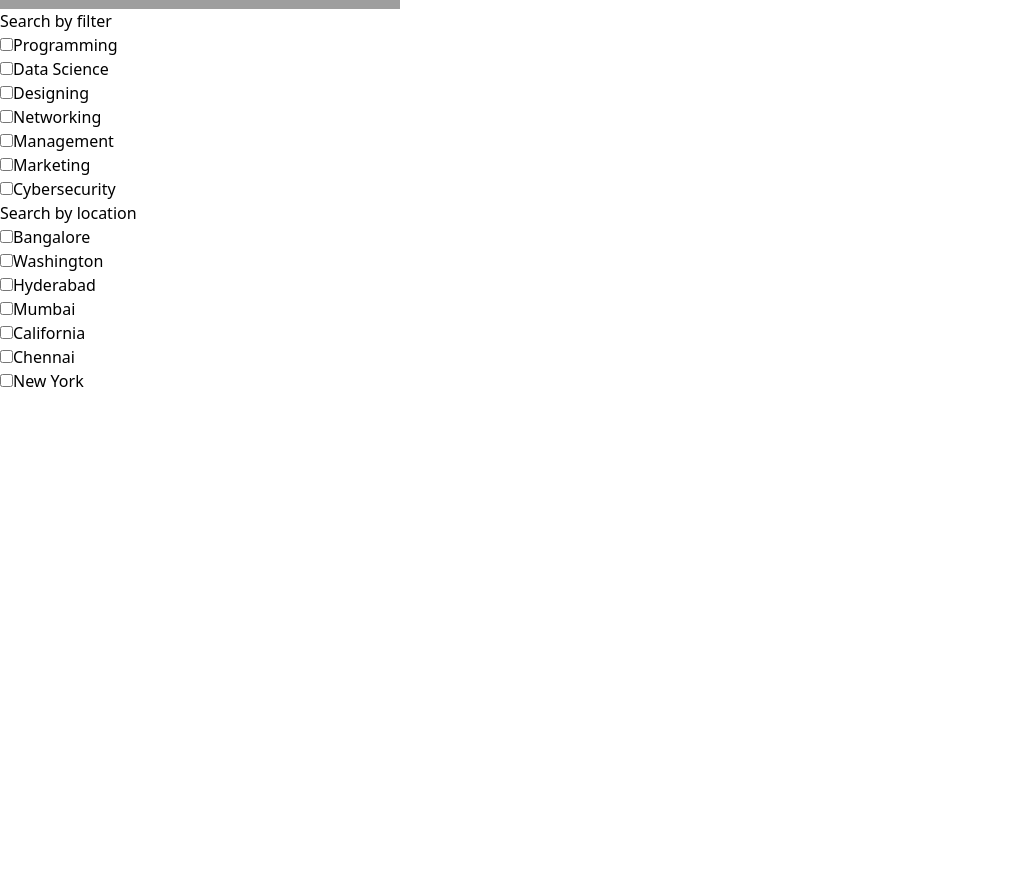
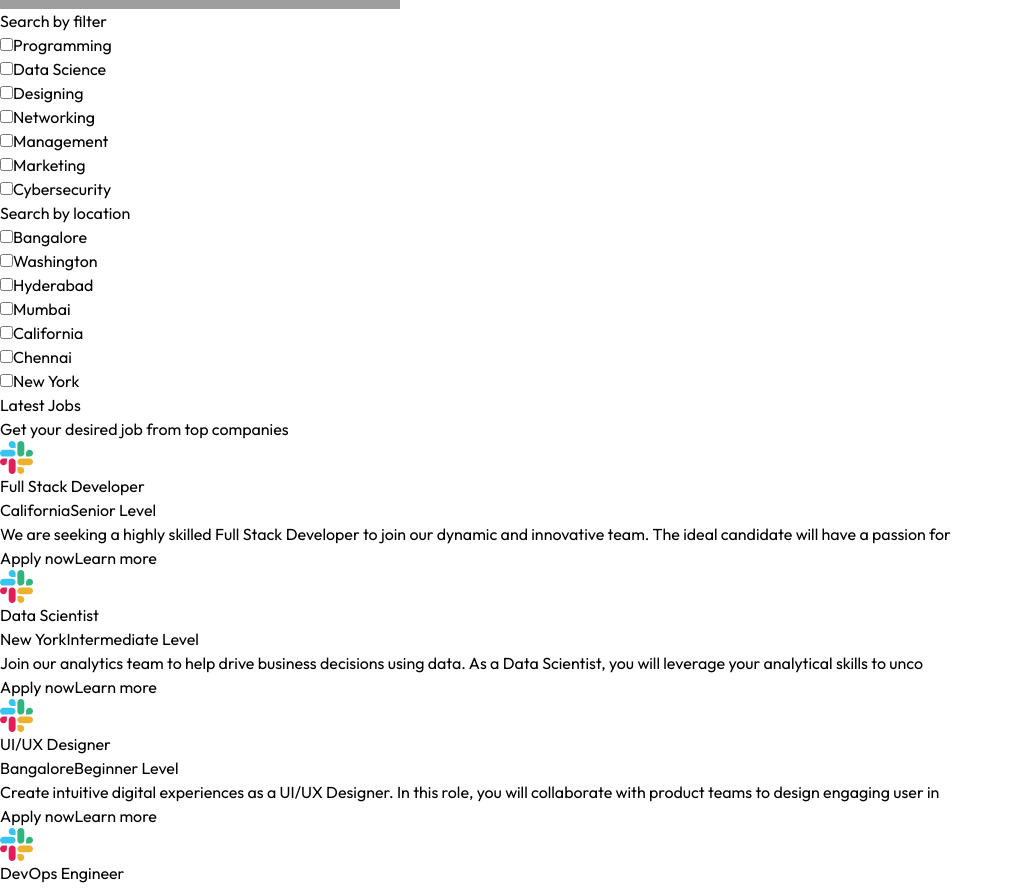
Before and after one commit to hrsthkur/job-portal, a React (Vite) app in the folder client/: page / in a window 1280 px wide. Shown: the part 860-1749 px from the top of the page, without its empty margins (0-1010 px from the left). Before the commit the page ends 1253 px from the top, so only its background shows below. Built offline with nearby package versions, Linux system fonts and the light colour scheme; no server answers; grey boxes are pictures that could not be loaded.

Commit message:
added job listings

```diff
--- /dev/null
+++ b/client/src/components/JobCards.jsx
@@ -0,0 +1,30 @@
+import React from 'react'
+import { assets } from '../assets/assets'
+
+const JobCards = ({job}) => {
+  return (
+    <div className='border p-6 shadow rounded'>
+        <div className='flex justify-between items-center'>
+             <img className='h-8' src={assets.company_icon} alt="" />
+        </div>
+        <h4 className='font-medium text-xl mt-2'>{job.title}</h4>
+        <div className='flex items-center gap-3 mt-2 text-xs'>
+            <span className='bg-blue-50 border border-blue-200 px-4 py-1.5 rounded'>{job.location}</span>
+            <span className='bg-blue-50 border  border-red-200 px-4 py-1.5 rounded'>{job.level}</span>
+        </div>
+        <p className='text-gray-500 text-sm mt-4' dangerouslySetInnerHTML={{__html:job.description.slice(0,150)}}>
+
+
+        </p>
+        <div className='mt-4 gap-4 flex text-sm'>
+            <button className='bg-blue-600 rounded text-white px-4 py-2'>Apply now</button>
+            <button className='text-gray-500 border border-gray-500 rounded px-4 py-2'>Learn more</button>
+        </div>
+
+
+
+    </div>
+  )
+}
+
+export default JobCards
--- a/client/src/components/JobListing.jsx
+++ b/client/src/components/JobListing.jsx
@@ -1,10 +1,11 @@
 import React, { useContext } from 'react'
 import { AppContext } from '../context/AppContext'
 import { assets, JobCategories, JobLocations } from '../assets/assets'
+import JobCards from './JobCards'
 
 const JobListing = () => {
 
-    const {isSearched, searchFilter, setSearchFilter} = useContext(AppContext)
+    const {isSearched, searchFilter, setSearchFilter , jobs} = useContext(AppContext)
 
 
   return (
@@ -60,7 +61,7 @@
 
          {/* search by location */}
         <div className='max-lg:hidden'>
-            <h4 className='font-medium text-lg py-4'>Search by location</h4>
+            <h4 className='pt-14 font-medium text-lg py-4'>Search by location</h4>
             <ul className='space-y-4 text-gray-600'>
                 {
                     JobLocations.map((location,index)=> (
@@ -77,6 +78,16 @@
         </div>
 
         {/* Job Listings */}
+        <section className='w-full lg:w-3/4 text-gray-800 max-lg:px-4'>
+            <h3 className='font-medium text-3xl py-2' id='job-lists'>Latest Jobs</h3>
+            <p className='mb-8'>Get your desired job from top companies</p>
+            <div className='grid grid-cols-1 sm:grid-cols-2 xl:grid-cols-3 gap-4'>
+                {jobs.map((job,index)=>(
+                    <JobCards key={index} job={job}></JobCards>
+                ))}
+
+            </div>
+        </section>
 
     </div>
   )
--- a/client/src/context/AppContext.jsx
+++ b/client/src/context/AppContext.jsx
@@ -1,4 +1,5 @@
-import { createContext, useState } from "react";
+import { createContext, useEffect, useState } from "react";
+import { jobsData } from "../assets/assets";
 // eslint-disable-next-line react-refresh/only-export-components
 export const AppContext = createContext()
 export const AppContextProvider = (props) => {
@@ -9,8 +10,20 @@
     })
 
     const [isSearched, setIsSearched] = useState(false)
+    const [jobs,setJobs] = useState([])
+    //function to fetch job data
+    const fetchJobs = async () => {
+        setJobs(jobsData)
+
+    }
+
+    useEffect(()=>{
+        fetchJobs()
+    },[])
+
+
     const value = {
-
+        jobs,setJobs,
         searchFilter,setSearchFilter,
         isSearched,setIsSearched,
     }
--- a/client/src/index.css
+++ b/client/src/index.css
@@ -1,3 +1,8 @@
+@import url('https://fonts.googleapis.com/css2?family=Outfit:wght@100..900&display=swap');
 @tailwind base;
 @tailwind components;
 @tailwind utilities;
+
+*{
+    font-family: Outfit;
+}
```
